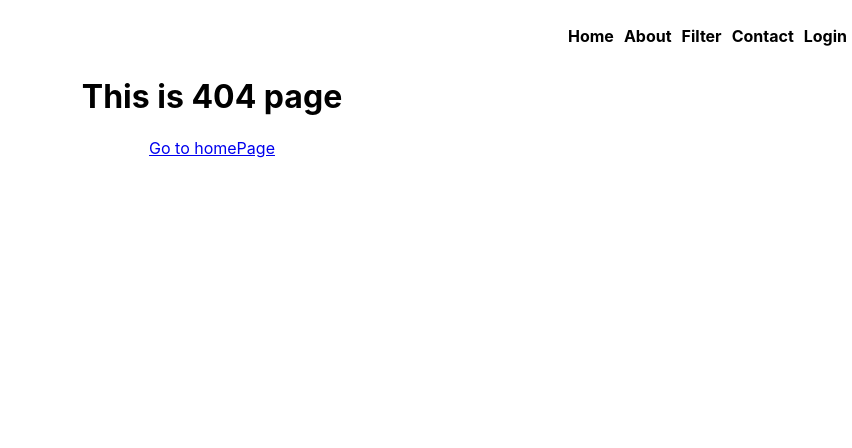
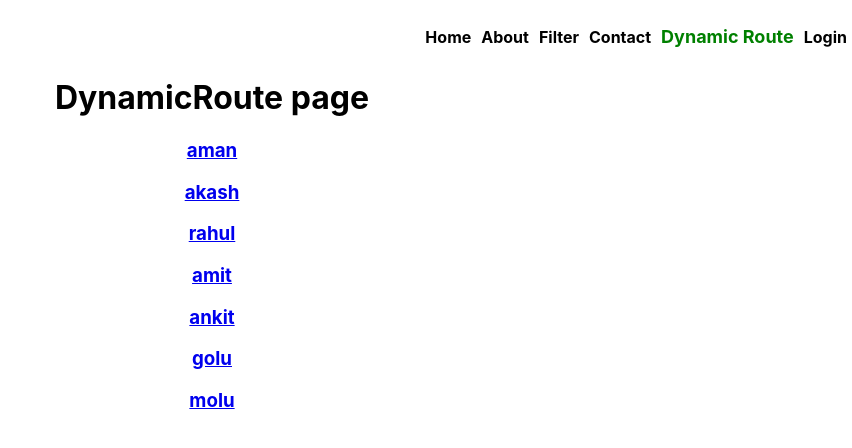
Before and after one commit to thedevaman/Router-in-React, a React (Create React App) app: page /dynamicroute in a window 1280 px wide. Before the commit this address had no page. Shown: the top 448 px of the page, without its empty margins (428-1280 px from the left). Built offline with nearby package versions, Linux system fonts and the light colour scheme.

Commit message:
dynamic routing

```diff
--- a/src/App.js
+++ b/src/App.js
@@ -6,13 +6,15 @@ import Page404 from './component/Page404';
 import User from './component/User';
 import Filter from './component/Filter';
 
-import { BrowserRouter,Route,Routes,Link } from 'react-router-dom';
+import { BrowserRouter,Route,Routes } from 'react-router-dom';
 import Contact from './component/Contact';
 import Company from './component/Company';
 import Channel from './component/Channel';
 import Other from './component/Other';
 import Login from './component/Login';
 import Protected from './component/Protected';
+import DynamicRoute from './component/DynamicRoute';
+import Userdetail from './component/Userdetail';
 
 function App() {
   return (
@@ -27,11 +29,13 @@ function App() {
       <Route path="/user/:name" element={<User/>}/>
       <Route path="/filter" element={<Protected Component={Filter}/>}/>
       <Route path="/*" element={<Page404/>}/>
+      <Route path="/dynamicroute" element={<DynamicRoute/>}/>
       <Route path="/contact/" element={<Contact/>}>
         <Route path="company" element={<Company/>}></Route>
         <Route path="channel" element={<Channel/>}></Route>
         <Route path="other" element={<Other/>}></Route>
       </Route>
+      <Route path="/userdetail/:id" element={<Userdetail/>}></Route>
       </Routes>
 
       </BrowserRouter>
--- /dev/null
+++ b/src/component/DynamicRoute.js
@@ -0,0 +1,26 @@
+import {Link} from "react-router-dom";
+function DynamicRoute(){
+    let users=[
+        {id:1,name:'aman',email:'aman@test'},
+        {id:2,name:'akash',email:'akash@test'},
+        {id:3,name:'rahul',email:'rahul@test'},
+        {id:4,name:'amit',email:'amit@test'},
+        {id:5,name:'ankit',email:'ankit@test'},
+        {id:6,name:'golu',email:'golu@test'},
+        {id:7,name:'molu',email:'molu@test'},
+    ]
+
+    return (
+        <div>
+            <h1>DynamicRoute page</h1>
+           {
+            users.map((item)=>
+            <div><Link to={"/userdetail/"+item.id} key={item.id} state={{name:item.name,email:item.email}}><h3>{item.name}</h3></Link></div>
+            )
+           }
+
+        </div>
+    )
+}
+
+export default DynamicRoute;
--- a/src/component/Navbar.js
+++ b/src/component/Navbar.js
@@ -1,4 +1,4 @@
-import {Link,NavLink} from 'react-router-dom'
+import {NavLink} from 'react-router-dom'
 
 function Navbar()
 {
@@ -12,6 +12,7 @@ function Navbar()
         className="nav-bar-link" to="/about">About</NavLink></li>
        <li><NavLink className="nav-bar-link" to="/filter">Filter</NavLink></li>
         <li> <NavLink className="nav-bar-link" to="/contact">Contact</NavLink></li>
+        <li> <NavLink className="nav-bar-link" to="/dynamicroute">Dynamic Route</NavLink></li>
         <li> <NavLink className="nav-bar-link" to="/login">Login</NavLink></li>
         </ul>
     </div>)
--- a/src/component/User.js
+++ b/src/component/User.js
@@ -5,13 +5,14 @@ function User(){
     const params = useParams();
     const {name} = params;
     const location = useLocation();
-    console.log(location)
+    console.log(location.state.name)
 
 
 
     return(
         <div>
             <h1>This is {name} Page</h1>
+            <h1>This is {name} Page with state "{location.state.name}"</h1>
         </div>
     )
 }
--- /dev/null
+++ b/src/component/Userdetail.js
@@ -0,0 +1,24 @@
+// import {withRouter} from 'react-router-dom'
+import {useParams,useLocation} from 'react-router-dom'
+function Userdetail(){
+
+    const params = useParams();
+    const {id} = params;
+    const location = useLocation();
+    console.log(location.state)
+
+
+// console.warn(prop)
+
+    return(
+        <div>
+
+                    <h1>This is {location.state.name}, coming through state with the help of locaton</h1>
+                    <h1>email is {location.state.email}</h1>
+                    <h1>id is {id} coming through params </h1>
+
+        </div>
+    )
+}
+
+export default Userdetail
```
